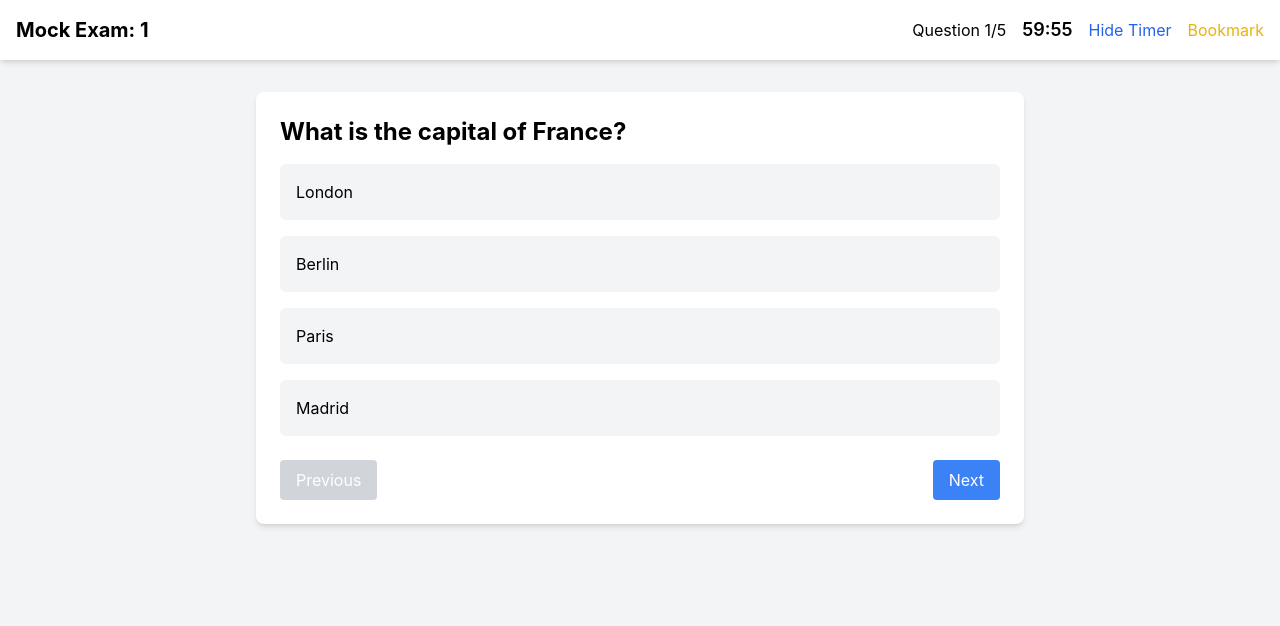
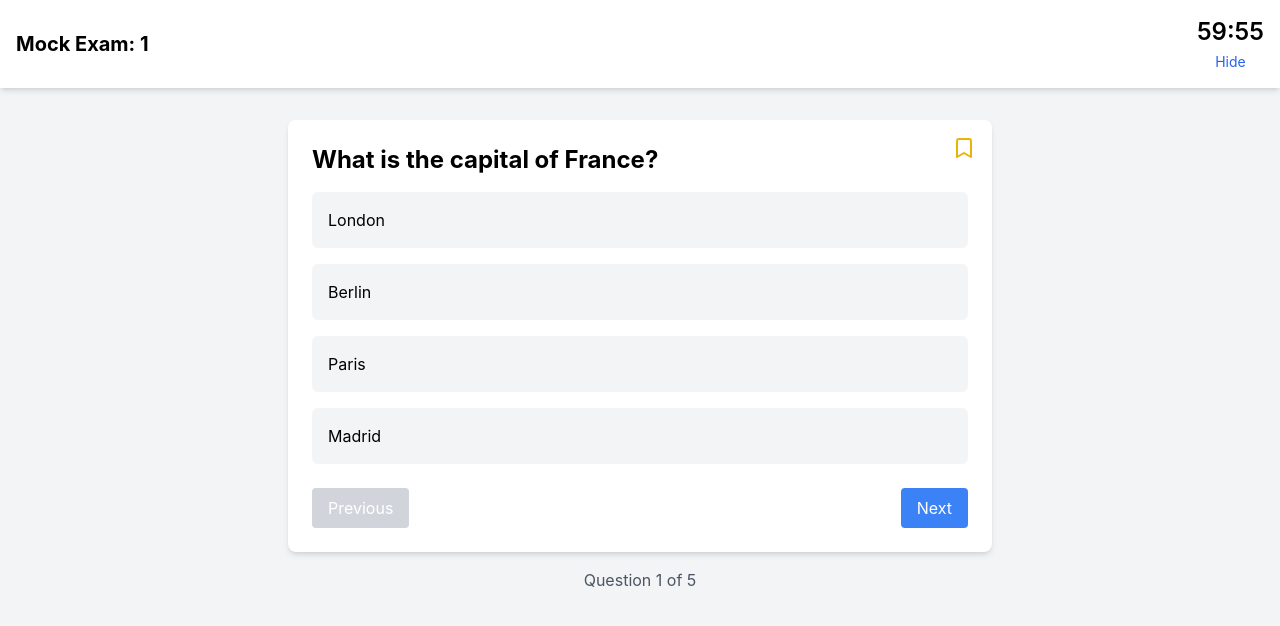
Before and after one commit to shrimay18/mockTest, a React (Create React App) app: page /mock-exam/1/start in a window 1280 px wide. Shown: the top 626 px of the page. Built offline with nearby package versions, Linux system fonts and the light colour scheme.

Commit message:
improved ui

```diff
--- a/package.json
+++ b/package.json
@@ -10,6 +10,7 @@
     "@types/node": "^16.18.105",
     "@types/react": "^18.3.3",
     "@types/react-dom": "^18.3.0",
+    "lucide-react": "^0.263.1",
     "react": "^18.3.1",
     "react-dom": "^18.3.1",
     "react-router-dom": "^6.26.0",
--- a/src/pages/ExamPage.tsx
+++ b/src/pages/ExamPage.tsx
@@ -1,5 +1,6 @@
 import React, { useState, useEffect } from 'react';
 import { useParams, useNavigate } from 'react-router-dom';
+import { BookmarkIcon } from 'lucide-react';
 
 interface Question {
   id: number;
@@ -103,29 +104,29 @@ const ExamPage: React.FC = () => {
       <nav className="bg-white shadow-md p-4">
         <div className="max-w-7xl mx-auto flex justify-between items-center">
           <h1 className="text-xl font-bold">Mock Exam: {examId}</h1>
-          <div className="flex items-center space-x-4">
-            <span>Question {currentQuestionIndex + 1}/{mockQuestions.length}</span>
+          <div className="flex flex-col items-center">
             {showTimer && (
-              <span className="text-lg font-semibold">{formatTime(timeLeft)}</span>
+              <span className="text-2xl font-semibold">{formatTime(timeLeft)}</span>
             )}
             <button
               onClick={() => setShowTimer(!showTimer)}
-              className="text-blue-600 hover:text-blue-800"
+              className="text-sm text-blue-600 hover:text-blue-800 mt-1"
             >
-              {showTimer ? 'Hide Timer' : 'Show Timer'}
-            </button>
-            <button
-              onClick={toggleBookmark}
-              className={`text-yellow-500 hover:text-yellow-600 ${bookmarks.includes(currentQuestionIndex) ? 'font-bold' : ''}`}
-            >
-              {bookmarks.includes(currentQuestionIndex) ? 'Bookmarked' : 'Bookmark'}
+              {showTimer ? 'Hide' : 'Show Timer'}
             </button>
           </div>
         </div>
       </nav>
 
-      <div className="max-w-3xl mx-auto mt-8 p-6 bg-white rounded-lg shadow-md">
-        <h2 className="text-2xl font-bold mb-4">{currentQuestion.text}</h2>
+      <div className="max-w-3xl mx-auto mt-8 px-4 sm:px-6 lg:px-8"> {/* Added padding classes */}
+        <div className="bg-white rounded-lg shadow-md relative p-6">
+          <button
+            onClick={toggleBookmark}
+            className={`absolute top-4 right-4 text-yellow-500 hover:text-yellow-600 transition-all duration-300 transform ${bookmarks.includes(currentQuestionIndex) ? 'scale-110' : 'scale-100'}`}
+          >
+            <BookmarkIcon size={24} fill={bookmarks.includes(currentQuestionIndex) ? "currentColor" : "none"} />
+          </button>
+          <h2 className="text-2xl font-bold mb-4 pr-10">{currentQuestion.text}</h2>
           <div className="space-y-4">
             {currentQuestion.options.map((option, index) => (
               <button
@@ -133,9 +134,7 @@ const ExamPage: React.FC = () => {
                 onClick={() => handleAnswer(index)}
                 className={`w-full p-4 text-left rounded-md transition-colors ${
                   userAnswers[currentQuestionIndex] === index
-                  ? userAnswers[currentQuestionIndex] === currentQuestion.correctAnswer
-                    ? 'bg-green-200 hover:bg-green-300'
-                    : 'bg-red-200 hover:bg-red-300'
+                    ? 'bg-blue-200 hover:bg-blue-300'
                     : 'bg-gray-100 hover:bg-gray-200'
                 }`}
               >
@@ -143,7 +142,7 @@ const ExamPage: React.FC = () => {
               </button>
             ))}
           </div>
-        <div className="mt-6 flex justify-between">
+          <div className="mt-6 flex justify-between items-center">
             <button
               onClick={handlePrevious}
               disabled={currentQuestionIndex === 0}
@@ -160,6 +159,11 @@ const ExamPage: React.FC = () => {
             </button>
           </div>
         </div>
+        {/* Question progress moved outside the card */}
+        <div className="text-center mt-4 text-gray-600">
+          Question {currentQuestionIndex + 1} of {mockQuestions.length}
+        </div>
+      </div>
     </div>
   );
 };
```
Also changed, not shown: 1 other file (tests, documents, lock files or other folders). Lines whose indentation alone changed are shown as unchanged.
